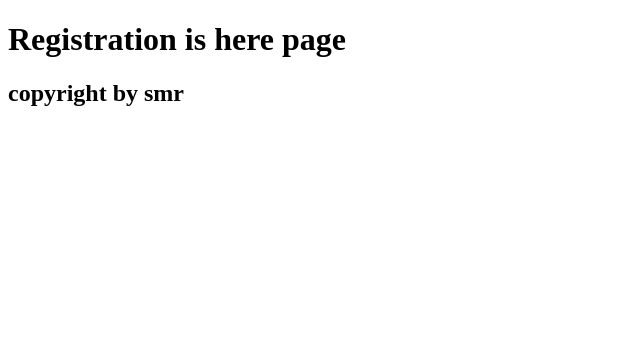
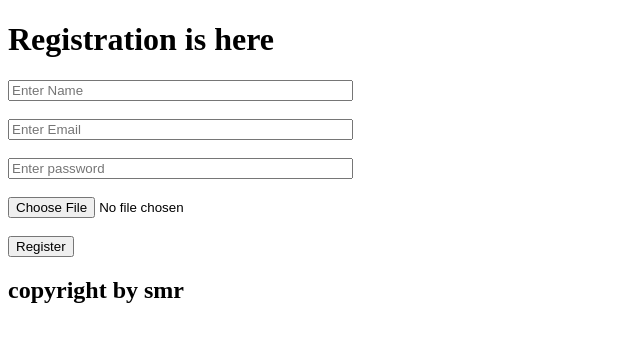
Before and after one commit to SumroozZia/AuthenticationVsAuthorization, a Node server app: template views/registration.ejs in a window 1280 px wide. Shown: the part 47-389 px from the top of the page, without its empty margins (0-640 px from the left). Run offline with Node 20, Linux system fonts and the light colour scheme; the template is opened without the code that fills it, so the values that code supplies are empty; some libraries are stand-ins or nearby versions.

Commit message:
upload image

```diff
--- a/routes/user.js
+++ b/routes/user.js
@@ -1,7 +1,8 @@
 const bodyParser = require("body-parser");
 const morgan = require("morgan");
 const express = require("express");
-const { loadRegister } = require("../controllers/user");
+const { loadRegister, registerUser } = require("../controllers/user");
+const { upload } = require("../middlewares/uploadfile");
 
 
 
@@ -11,5 +12,6 @@ userRoutes.use(morgan("dev"));
 userRoutes.use(bodyParser.json());
 userRoutes.use(bodyParser.urlencoded({extended:true}));
 userRoutes.get("/register",loadRegister)
+userRoutes.post("/register", upload.single("image"), registerUser)
 
 module.exports = {userRoutes};
--- a/views/registration.ejs
+++ b/views/registration.ejs
@@ -1,3 +1,22 @@
 <%- include("./layout/header.ejs") %>
-<h1>Registration is here page</h1>
+<h1>Registration is here </h1>
+<form action="/register" method="post" enctype="multipart/form-data">
+    <div>
+        <input type="text" placeholder="Enter Name" name="name" size="40">
+    </div>
+    <br>
+    <div>
+        <input type="email" placeholder="Enter Email" name="email" size="40" required>
+    </div>
+    <br>
+    <div>
+        <input type="password" placeholder="Enter password" name="password" size="40" required>
+    </div>
+    <br>
+    <div>
+        <input type="file"  name="image" size="40" required>
+    </div>
+    <br>
+    <button type="submit">Register</button>
+</form>
 <%- include("./layout/footer.ejs") %>
```
Also changed, not shown: controllers/user.js (+14 -1 lines), middlewares/uploadfile.js (added, +13 -0 lines).
